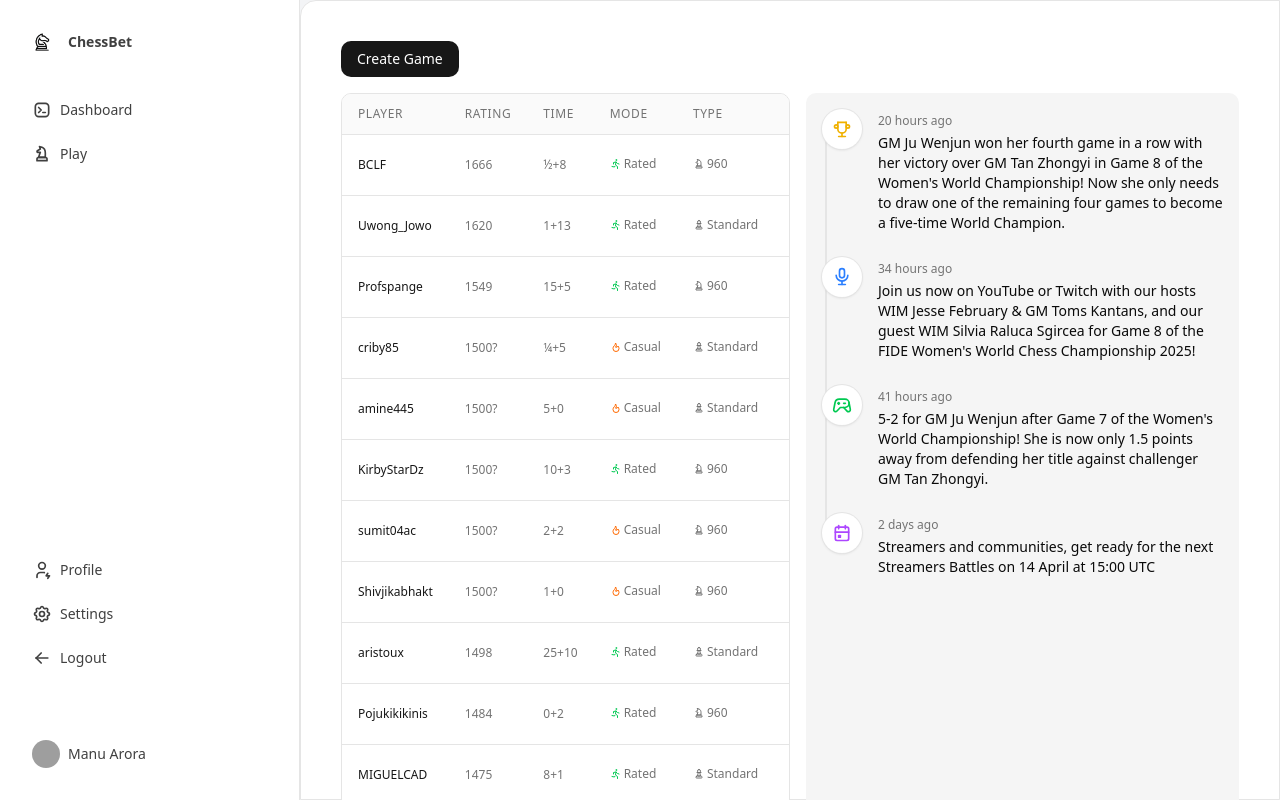
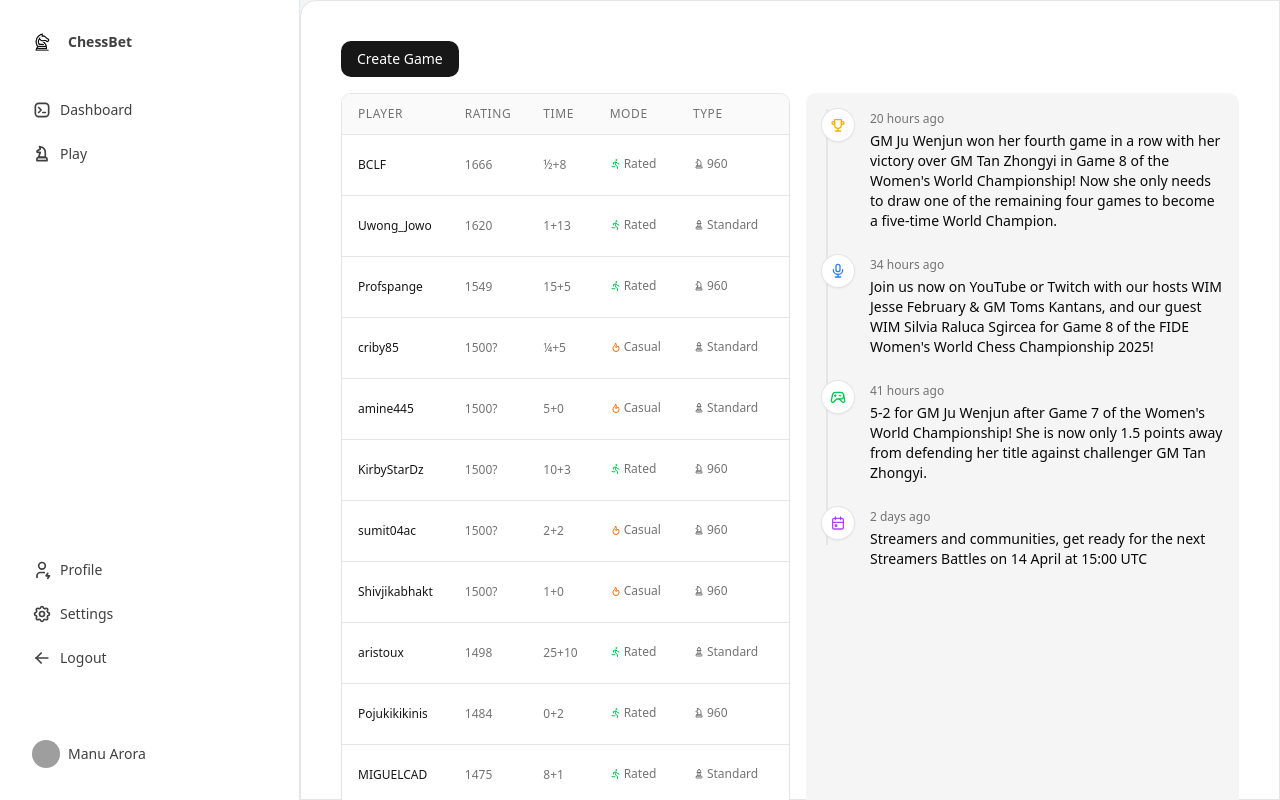
Before and after one commit to Not-Possible-Labs/platform-ui, a Next.js app: page /console in a window 1280 px wide. Built offline with nearby package versions, Linux system fonts and the light colour scheme; grey boxes are pictures that could not be loaded.

Commit message:
Adjust timeline icons and spacing for better visual alignment

```diff
--- a/src/components/NewsTimeline.tsx
+++ b/src/components/NewsTimeline.tsx
@@ -37,13 +37,13 @@ const mockNews: TimelineItem[] = [
 const getIcon = (type: TimelineItem["icon"]) => {
   switch (type) {
     case "trophy":
-      return <IconTrophy className="h-5 w-5 text-yellow-500" />;
+      return <IconTrophy className="h-4 w-4 text-yellow-500" />;
     case "microphone":
-      return <IconMicrophone className="h-5 w-5 text-blue-500" />;
+      return <IconMicrophone className="h-4 w-4 text-blue-500" />;
     case "gamepad":
-      return <IconDeviceGamepad2 className="h-5 w-5 text-green-500" />;
+      return <IconDeviceGamepad2 className="h-4 w-4 text-green-500" />;
     case "event":
-      return <IconCalendarEvent className="h-5 w-5 text-purple-500" />;
+      return <IconCalendarEvent className="h-4 w-4 text-purple-500" />;
   }
 };
 
@@ -51,17 +51,17 @@ export const NewsTimeline = () => {
   return (
     <div className="relative flex flex-col space-y-6 px-4">
       {/* Timeline line */}
-      <div className="absolute left-[19px] top-3 bottom-3 w-0.5 bg-neutral-200 dark:bg-neutral-700" />
+      <div className="absolute left-[19.5px] top-0 bottom-0 w-0.5 bg-neutral-200 dark:bg-neutral-700" />
 
       {mockNews.map((item) => (
-        <div key={item.id} className="flex gap-4">
+        <div key={item.id} className="flex gap-4 items-start">
           {/* Icon circle */}
-          <div className="relative z-10 flex h-10 w-10 items-center justify-center rounded-full bg-white dark:bg-neutral-900 shadow-sm ring-1 ring-neutral-200 dark:ring-neutral-700">
+          <div className="relative z-10 flex h-8 w-8 items-center justify-center rounded-full bg-white dark:bg-neutral-900 shadow-sm ring-1 ring-neutral-200 dark:ring-neutral-700">
             {getIcon(item.icon)}
           </div>
 
           {/* Content */}
-          <div className="flex-1 pt-1">
+          <div className="flex-1 pt-0.5">
             <div className="text-xs text-neutral-500 dark:text-neutral-400">
               {item.timestamp}
             </div>
```
